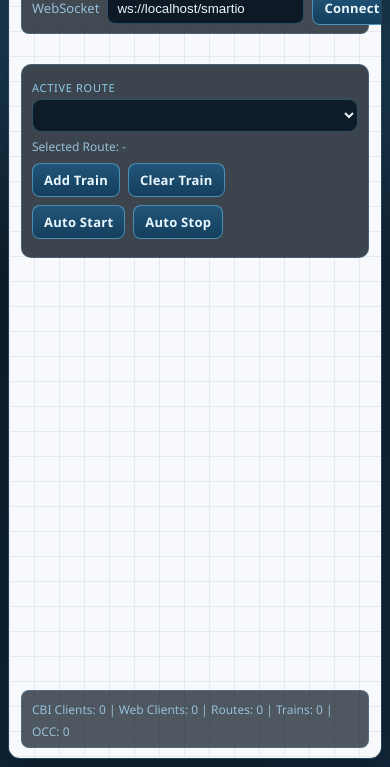
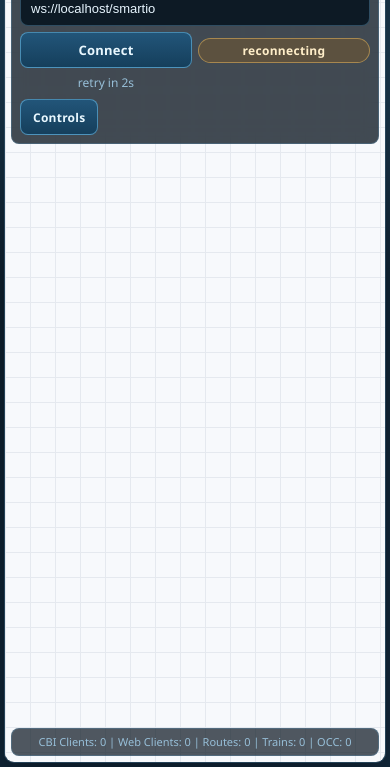
Before and after one commit to ngocrailwaysignal/CBI_SmartIO, a plain HTML site: page web/index.html in a window 390 px wide. Shown: the part 77-844 px from the top of the page. Drawn offline with Linux system fonts and the light colour scheme.

Commit message:
realtime load layout

```diff
--- a/web/app.js
+++ b/web/app.js
@@ -19,6 +19,8 @@
     connectBtn: document.getElementById("connectBtn"),
     connBadge: document.getElementById("connBadge"),
     connMeta: document.getElementById("connMeta"),
+    mobilePanelToggle: document.getElementById("mobilePanelToggle"),
+    trainControls: document.getElementById("trainControls"),
     runtimeHud: document.getElementById("runtimeHud"),
     diagram: document.getElementById("diagram"),
     routeSelect: document.getElementById("routeSelect"),
@@ -38,6 +40,7 @@
     manualDisconnect: false,
     reconnectAttempts: 0,
     reconnectTimer: null,
+    mobileControlsOpen: false,
 
     layout: null,
     layoutSectionIds: new Set(),
@@ -124,6 +127,10 @@
     if (refs.autoStopBtn) {
       refs.autoStopBtn.addEventListener("click", onAutoStop);
     }
+    if (refs.mobilePanelToggle) {
+      refs.mobilePanelToggle.addEventListener("click", onMobilePanelToggle);
+    }
+    window.addEventListener("resize", syncMobileControlsUi);
     if (refs.diagram) {
       refs.diagram.addEventListener("pointermove", onPointerMove);
       refs.diagram.addEventListener("pointerup", onPointerUp);
@@ -131,7 +138,34 @@
     }
 
     setConnectionBadge("offline", "offline", "-");
+    syncMobileControlsUi();
     connectSocket();
+  }
+
+  function isMobileViewport() {
+    return window.matchMedia("(max-width: 768px)").matches;
+  }
+
+  function syncMobileControlsUi() {
+    const isMobile = isMobileViewport();
+    if (!isMobile) {
+      state.mobileControlsOpen = false;
+    }
+    const open = isMobile && state.mobileControlsOpen;
+    document.body.classList.toggle("mobile-layout", isMobile);
+    document.body.classList.toggle("mobile-controls-open", open);
+    if (refs.mobilePanelToggle) {
+      refs.mobilePanelToggle.setAttribute("aria-expanded", open ? "true" : "false");
+      refs.mobilePanelToggle.textContent = open ? "Hide Controls" : "Controls";
+    }
+  }
+
+  function onMobilePanelToggle() {
+    if (!isMobileViewport()) {
+      return;
+    }
+    state.mobileControlsOpen = !state.mobileControlsOpen;
+    syncMobileControlsUi();
   }
 
   function onConnectClick() {
--- a/web/index.html
+++ b/web/index.html
@@ -4,7 +4,7 @@
     <meta charset="utf-8" />
     <meta name="viewport" content="width=device-width, initial-scale=1" />
     <title>CBI Runtime Web HMI</title>
-    <link rel="stylesheet" href="./styles.css?v=20260306-cbi-canvas-fix2" />
+    <link rel="stylesheet" href="./styles.css?v=20260306-mobile-ui-1" />
   </head>
   <body>
     <div class="canvas-shell">
@@ -21,11 +21,14 @@
             <span id="connBadge" class="badge offline">offline</span>
             <span id="connMeta" class="meta">-</span>
           </div>
+          <button id="mobilePanelToggle" class="mobile-panel-toggle" type="button" aria-controls="trainControls" aria-expanded="false">
+            Controls
+          </button>
         </div>
         <div class="overlay-bottom">
           <span id="runtimeHud" class="meta">CBI Clients: 0 | Web Clients: 0 | Routes: 0 | Trains: 0 | OCC: 0</span>
         </div>
-        <aside class="train-controls">
+        <aside id="trainControls" class="train-controls">
           <label class="field-label" for="routeSelect">Active Route</label>
           <select id="routeSelect"></select>
           <p id="activeRoute" class="hint">Selected Route: -</p>
@@ -41,6 +44,6 @@
         <div id="toast" class="toast hidden"></div>
       </section>
     </div>
-    <script src="./app.js?v=20260306-cbi-canvas-fix2"></script>
+    <script src="./app.js?v=20260306-mobile-ui-1"></script>
   </body>
 </html>
--- a/web/styles.css
+++ b/web/styles.css
@@ -162,6 +162,10 @@
   background: rgba(8, 19, 30, 0.76);
   border: 1px solid var(--panel-border);
   backdrop-filter: blur(8px);
+}
+
+.mobile-panel-toggle {
+  display: none;
 }
 
 .overlay-bottom {
@@ -422,3 +426,128 @@
     top: 132px;
   }
 }
+
+@media (max-width: 768px) {
+  body {
+    overflow: hidden;
+  }
+
+  .canvas-shell {
+    height: 100dvh;
+    padding: 4px;
+  }
+
+  .canvas-panel {
+    border-radius: 10px;
+  }
+
+  .brand h1 {
+    font-size: 17px;
+    letter-spacing: 0.35px;
+  }
+
+  .overlay-top {
+    top: 6px;
+    left: 6px;
+    right: 6px;
+    gap: 8px;
+    padding: 8px;
+  }
+
+  .conn-row {
+    width: 100%;
+    display: grid;
+    grid-template-columns: repeat(2, minmax(0, 1fr));
+    gap: 6px;
+    font-size: 12px;
+  }
+
+  .conn-row label {
+    grid-column: 1 / -1;
+  }
+
+  .conn-row input {
+    grid-column: 1 / -1;
+    width: 100%;
+    min-width: 0;
+    padding: 9px 10px;
+    font-size: 13px;
+  }
+
+  .conn-row button {
+    width: 100%;
+    min-height: 36px;
+  }
+
+  .badge,
+  .meta {
+    min-width: 0;
+    text-align: center;
+  }
+
+  .overlay-bottom {
+    left: 6px;
+    right: 6px;
+    bottom: 6px;
+    padding: 6px 8px;
+  }
+
+  #runtimeHud {
+    display: block;
+    font-size: 11px;
+    line-height: 1.25;
+  }
+
+  .mobile-panel-toggle {
+    display: inline-flex;
+    align-items: center;
+    justify-content: center;
+    min-height: 36px;
+    padding: 7px 12px;
+    font-size: 12px;
+  }
+
+  .train-controls {
+    left: 6px;
+    right: 6px;
+    top: auto;
+    width: auto;
+    bottom: 44px;
+    margin: 0;
+    max-height: min(56dvh, 430px);
+    overflow-y: auto;
+    transform: translateY(calc(100% + 16px));
+    opacity: 0;
+    pointer-events: none;
+    transition: transform 180ms ease, opacity 180ms ease;
+    z-index: 9;
+  }
+
+  body.mobile-controls-open .train-controls {
+    transform: translateY(0);
+    opacity: 1;
+    pointer-events: auto;
+  }
+
+  .row {
+    margin: 6px 0;
+  }
+
+  .row button {
+    flex: 1;
+    min-height: 40px;
+    font-size: 13px;
+  }
+
+  .train-controls select {
+    min-height: 40px;
+    font-size: 13px;
+  }
+
+  .toast {
+    left: 8px;
+    right: 8px;
+    bottom: 12px;
+    max-width: none;
+  }
+}
```
Also changed, not shown: 1 other file.
